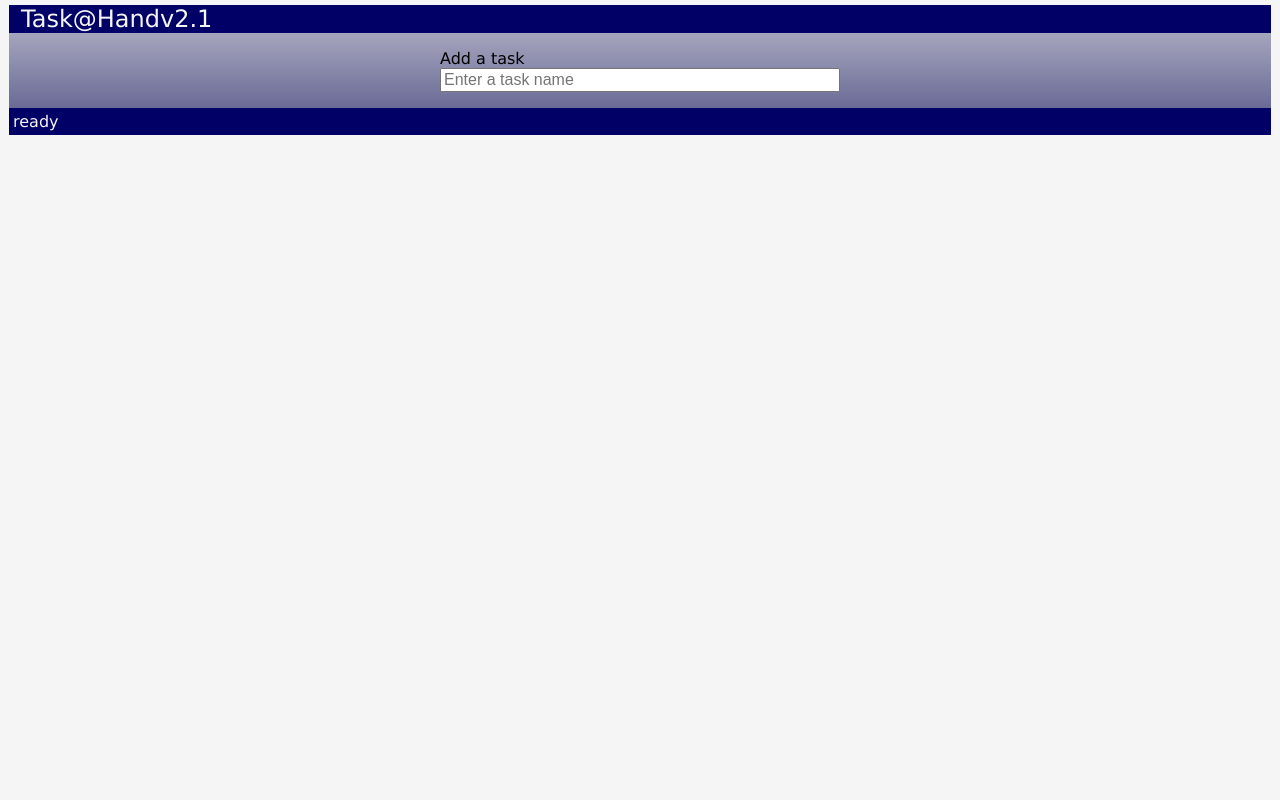
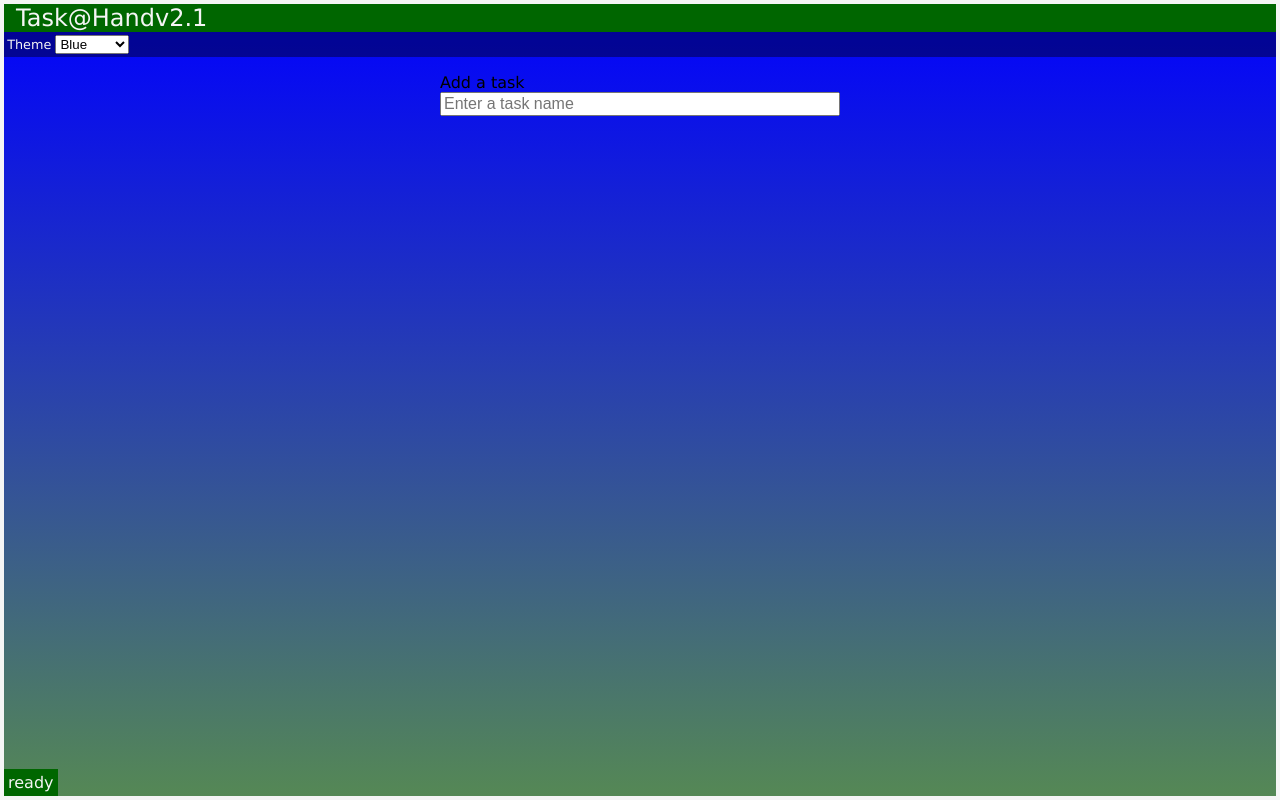
Before and after one commit to madhaanr/qqapp, a plain HTML site: page app.html in a window 1280 px wide. Drawn offline with Linux system fonts and the light colour scheme.

Commit message:
chapter 2 done

```diff
--- a/app.css
+++ b/app.css
@@ -16,6 +16,12 @@ button {
     display: none;
 }
 #app {
+    position:absolute;
+    top:0;
+    bottom:0;
+    left:0;
+    right:0;
+    overflow:auto;
     margin: 4px;
     background-color: #bbc;
     background: -webkit-linear-gradient(top, #bbc,#558);
@@ -31,6 +37,8 @@ button {
 }
 
 #app>footer {
+    position:absolute;
+    bottom:0;
     padding: 0.25em;
     color: whitesmoke;
     background-color: #006;
@@ -108,3 +116,10 @@ button {
 #task-list .task.selected .tools {
     opacity: 1;
 }
+
+#toolbar {
+    padding: 0.25em;
+    font-size: 0.8em;
+    color: WhiteSmoke;
+    background-color: rgba(0,0,0,0.4);
+}
--- a/app.html
+++ b/app.html
@@ -3,6 +3,7 @@
     <head>
         <title>App</title>
         <link href="app.css" rel="stylesheet">
+        <link id="theme-style" href="themes/blue.css" rel="stylesheet" />
         <script src="js/libs/jquery/jquery.js"></script>
         <script src="app.js"></script>
         <script src="appStorage.js"></script>
@@ -12,11 +13,20 @@
     <body>
         <div id="app">
             <header>Task@Hand</header>
+            <div id="toolbar">
+                <label for="theme">Theme</label>
+                <select id="theme" title="Select theme">
+                    <option value="blue">Blue</option>
+                    <option value="green">Green</option>
+                    <option value="magenta">Magenta</option>
+                    <option value="red">Red</option>
+                </select>
+            </div>
             <div id="main">
                 <div id="add-task">
-                <label for="new-task-name">Add a task</label>
-                <input type="text" id="new-task-name"
-                       title="Enter a task name" placeholder="Enter a task name"/>
+                    <label for="new-task-name">Add a task</label>
+                    <input type="text" id="new-task-name"
+                           title="Enter a task name" placeholder="Enter a task name"/>
                 </div>
                 <ul id="task-list"></ul>
             </div>
--- a/app.js
+++ b/app.js
@@ -102,6 +102,24 @@ function MyApp() {
         }
     }
 
+    function onChangeTheme() {
+        var theme = $("#theme>option").filter(":selected").val();
+        setTheme(theme);
+        appStorage.setValue("theme",theme);
+    }
+
+    function setTheme(theme) {
+        $("#theme-style").attr("href","themes/"+theme+".css");
+    }
+    function loadTheme() {
+        var theme=appStorage.getValue("theme");
+        if(theme) {
+            setTheme(theme);
+            $("#theme>option[value="+theme+"]")
+            .attr("selected","selected");
+        }
+    }
+
     this.start = function() {
         $("#new-task-name").keypress(function(e) {
             if(e.which===13) {
@@ -109,6 +127,7 @@ function MyApp() {
                 return false;
             }
         });
+        $("#theme").change(onChangeTheme);
         $("#app>header").append(version);
         loadTaskList();
         setStatus("ready");
--- /dev/null
+++ b/themes/blue.css
@@ -0,0 +1,11 @@
+#app {
+    background-color: blue;
+    background: -webkit-linear-gradient(top,blue,#585);
+    background: -moz-linear-gradient(top,blue,#585);
+    background: -ms-linear-gradient(top,blue,#585);
+    background: linear-gradient(top,blue,#585);
+}
+#app>header,
+#app>footer {
+    background-color: #060;
+}
--- /dev/null
+++ b/themes/green.css
@@ -0,0 +1,11 @@
+#app {
+    background-color: #bcb;
+    background: -webkit-linear-gradient(top,#bcb,#585);
+    background: -moz-linear-gradient(top,#bcb,#585);
+    background: -ms-linear-gradient(top,#bcb,#585);
+    background: linear-gradient(top,#bcb,#585);
+}
+#app>header,
+#app>footer {
+    background-color: #060;
+}
--- /dev/null
+++ b/themes/magenta.css
@@ -0,0 +1,11 @@
+#app {
+    background-color: magenta;
+    background: -webkit-linear-gradient(top,magenta,#585);
+    background: -moz-linear-gradient(top,magenta,#585);
+    background: -ms-linear-gradient(top,magenta,#585);
+    background: linear-gradient(top,magenta,#585);
+}
+#app>header,
+#app>footer {
+    background-color: #060;
+}
--- /dev/null
+++ b/themes/red.css
@@ -0,0 +1,11 @@
+#app {
+    background-color: red;
+    background: -webkit-linear-gradient(top,red,#585);
+    background: -moz-linear-gradient(top,red,#585);
+    background: -ms-linear-gradient(top,red,#585);
+    background: linear-gradient(top,red,#585);
+}
+#app>header,
+#app>footer {
+    background-color: #060;
+}
```
